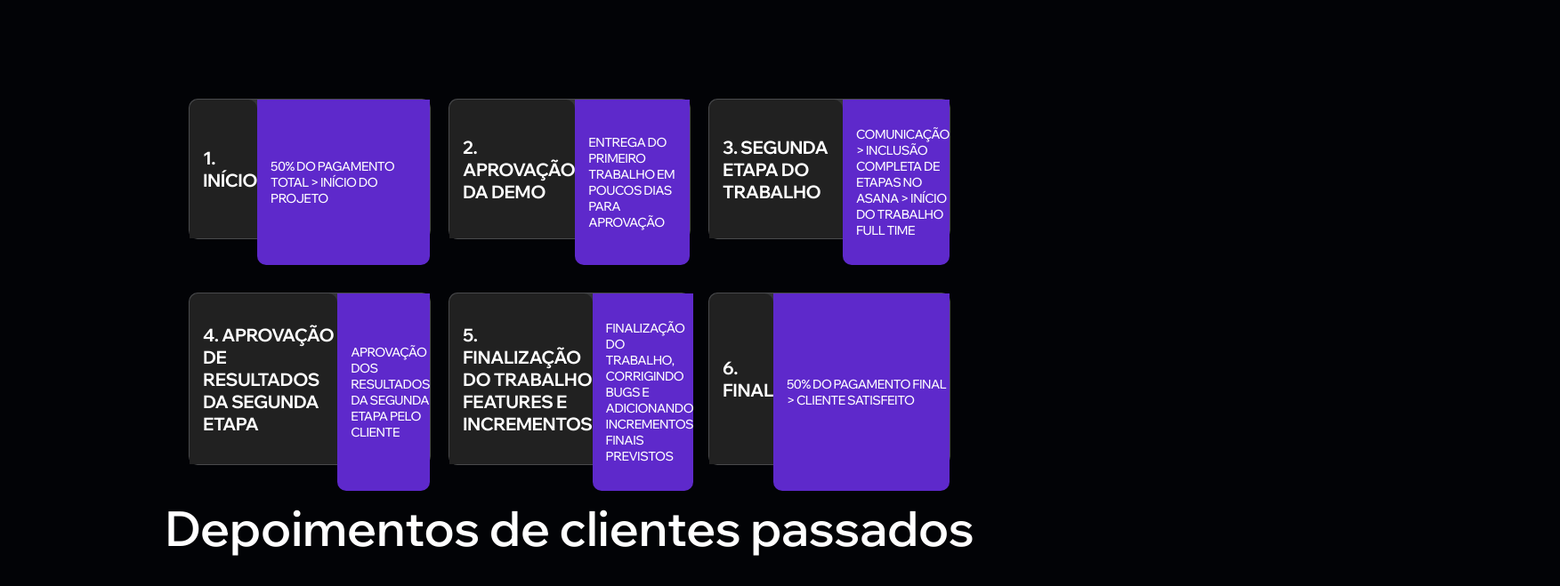
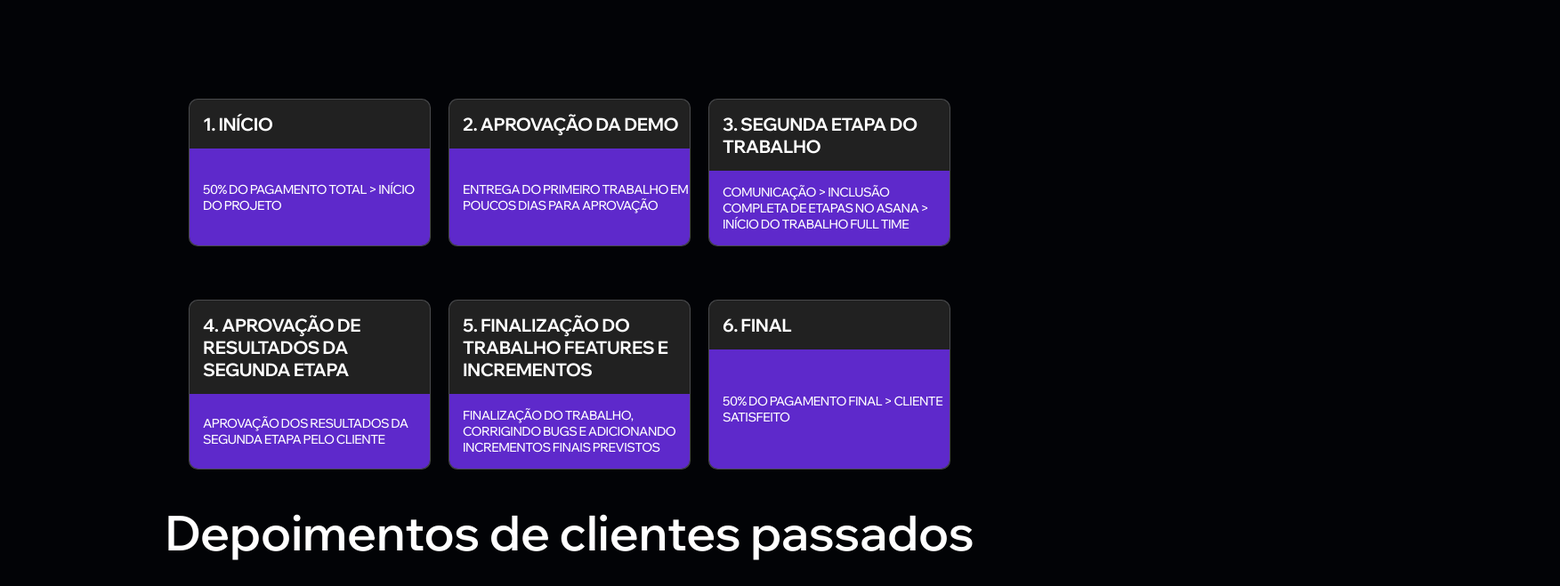
Before and after one commit to brenio55/divsec, a React (Vite) app: page / in a window 1280 px wide. Shown: the part 2113-2772 px from the top of the page at 89% size, 1753 px wide, since content can reach past the window. Built offline with nearby package versions, Linux system fonts and the light colour scheme.

Commit message:
fix: fixed some visual bugs

```diff
--- a/src/css/App.css
+++ b/src/css/App.css
@@ -347,11 +347,6 @@ section.workFlow .step {
     width: 270px;
   }
 }
-@media (min-width: 720px) {
-  section.workFlow .step {
-    flex-direction: row;
-  }
-}
 section.workFlow .step .stepTitle, section.workFlow .step .stepDescription {
   padding-left: 15px;
   padding-right: 0;
@@ -628,7 +623,7 @@ footer .socialMediaFooter .titleFooter {
 }
 @media (min-width: 720px) {
   footer .socialMediaFooter .titleFooter {
-    width: 500px;
+    width: 235px;
   }
 }
 footer .socialMediaFooter .titleFooter h3, footer .socialMediaFooter .titleFooter p {
--- a/src/sass/App.scss
+++ b/src/sass/App.scss
@@ -382,9 +382,9 @@ section.workFlow{
           width: 270px;
 
         }
-        @media (min-width: 720px){
-          flex-direction: row;
-        }
+        // @media (min-width: 720px){
+        //   flex-direction: row;
+        // }
 
 
         .stepTitle, .stepDescription {
@@ -675,7 +675,7 @@ footer{
         width: unset;
       }
       @media (min-width: 720px){
-        width: 500px;
+        width: 235px;
       }
 
       h3, p{
```
Also changed, not shown: 1 other file (tests, documents, lock files or other folders).
